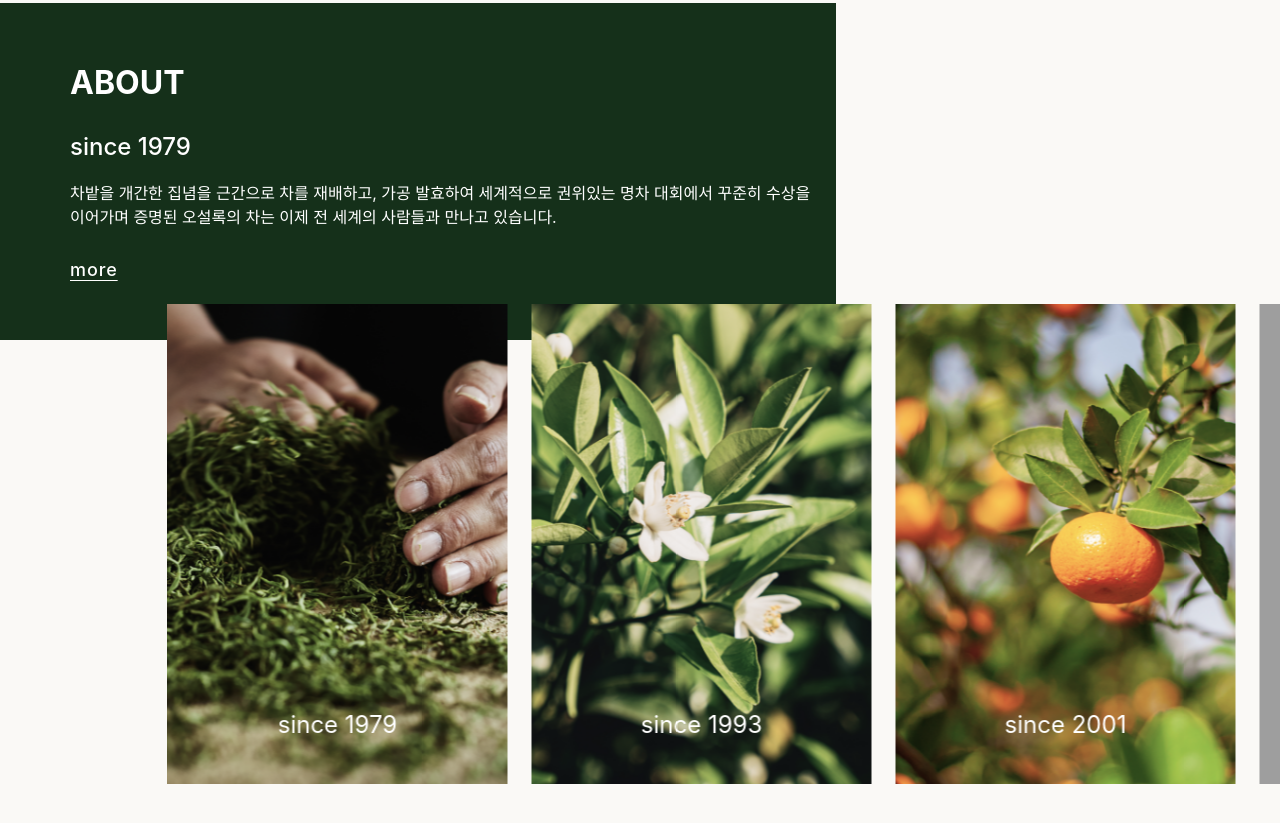
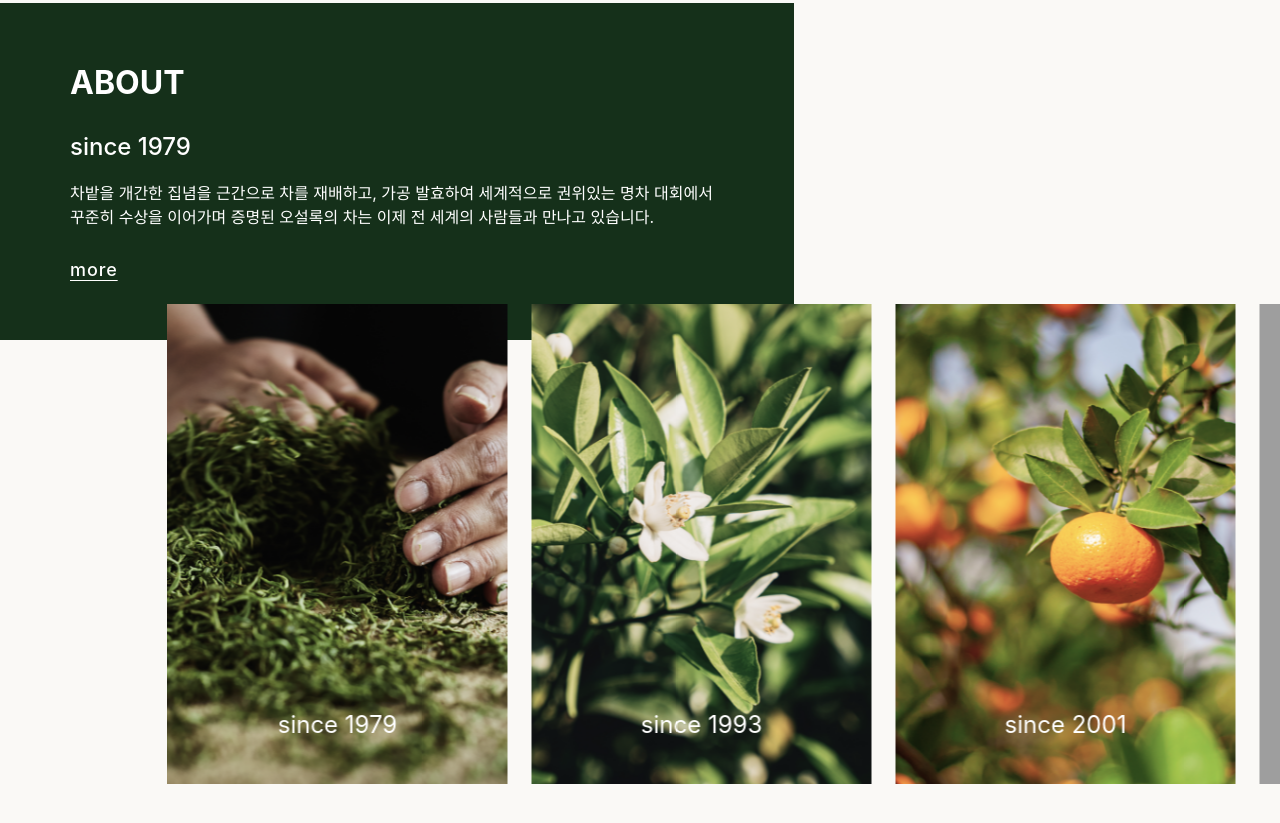
Before and after one commit to azbz0987/osulloc, a plain HTML site: page index.html in a window 1280 px wide. Shown: the part 1675-2498 px from the top of the page. Drawn offline with Linux system fonts and the light colour scheme; grey boxes are pictures that could not be loaded; a web font is replaced by a local one.

Commit message:
About at <=1440: box width as viewport ratio (62vw), 16px body with natural wrapping instead of forced 2 lines

```diff
--- a/style_1024.css
+++ b/style_1024.css
@@ -66,7 +66,7 @@
 
   /* ---------- About ---------- */
   .about_box {
-    width: calc(2 * var(--grid-margin) + min(696px, 60.8vw)); /* 좌우 안쪽 여백(그리드 여백) + 본문 한 줄 폭(글자 크기와 같은 비율로 줄어듦) — 오른쪽 여백이 왼쪽과 같아짐 */
+    width: 62vw; /* 박스 폭은 화면 폭에 대한 고정 비율. 안쪽 좌우 여백(그리드 여백)을 뺀 나머지가 본문 영역이라, 화면이 줄면 본문 영역이 비율로 좁아지고 자연스럽게 줄바꿈됨 */
     padding: 60px var(--grid-margin) 60px var(--grid-margin); /* 텍스트가 오른쪽 끝으로 너무 빠지지 않도록 오른쪽 안쪽 여백도 왼쪽(그리드 여백)과 동일하게 */
   }
 
@@ -87,19 +87,8 @@
     font-size: 32px;
   }
 
-  /* 1440 이하에서도 1920과 같은 2줄(긴 줄 + 짧은 줄)을 유지: 줄바꿈 위치를 고정하고 한 줄이 박스 안에 들어가도록
-     글자 크기를 화면 폭에 맞춰 줄임(16px 이하, 1143px 이상에서는 16px) */
-  .about_br {
-    display: inline;
-  }
-
-  .about_body {
-    white-space: nowrap;
-    font-size: min(16px, 1.4vw);
-    line-height: 24px;
-  }
-
   /* 본문 텍스트는 768~1440 구간에서 모두 16px / line-height 24px */
+  .about_body,
   .tealife_body,
   .jeju_photoOverlayBody,
   .banner_body,
```
